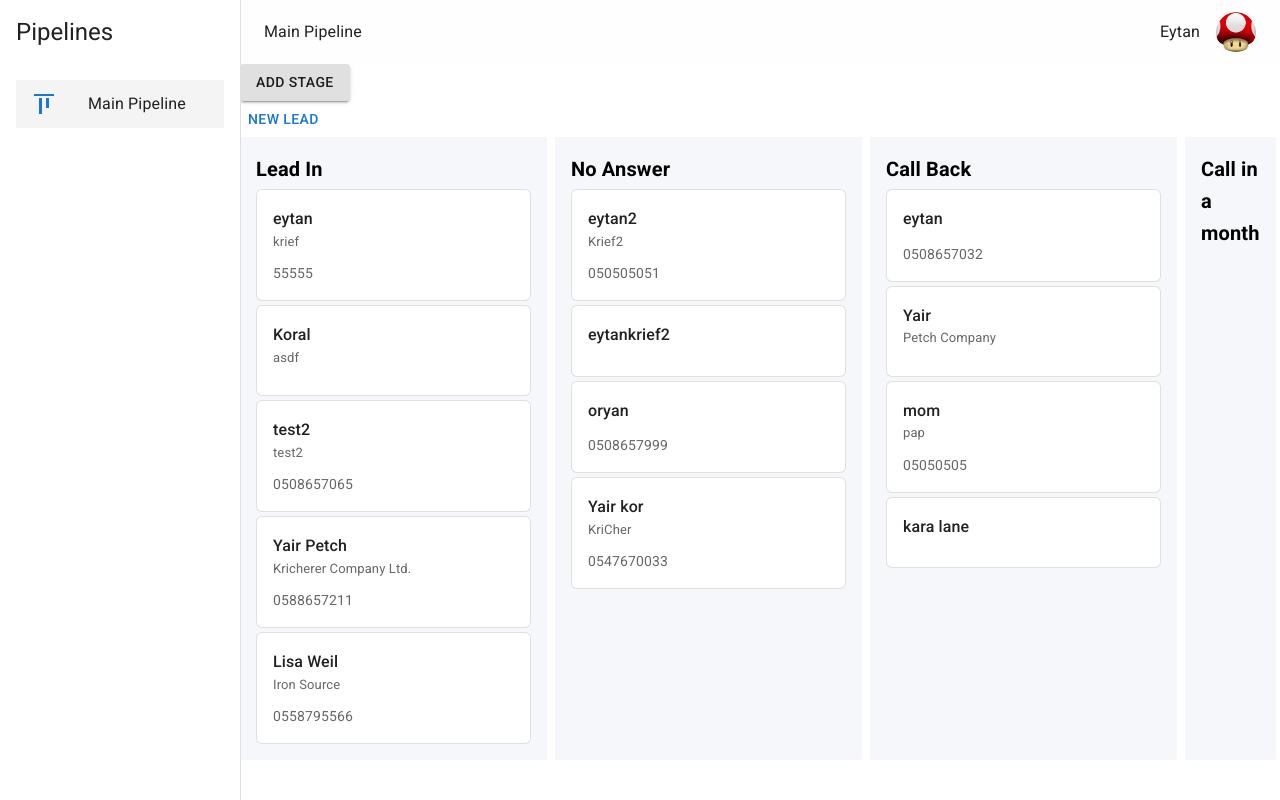
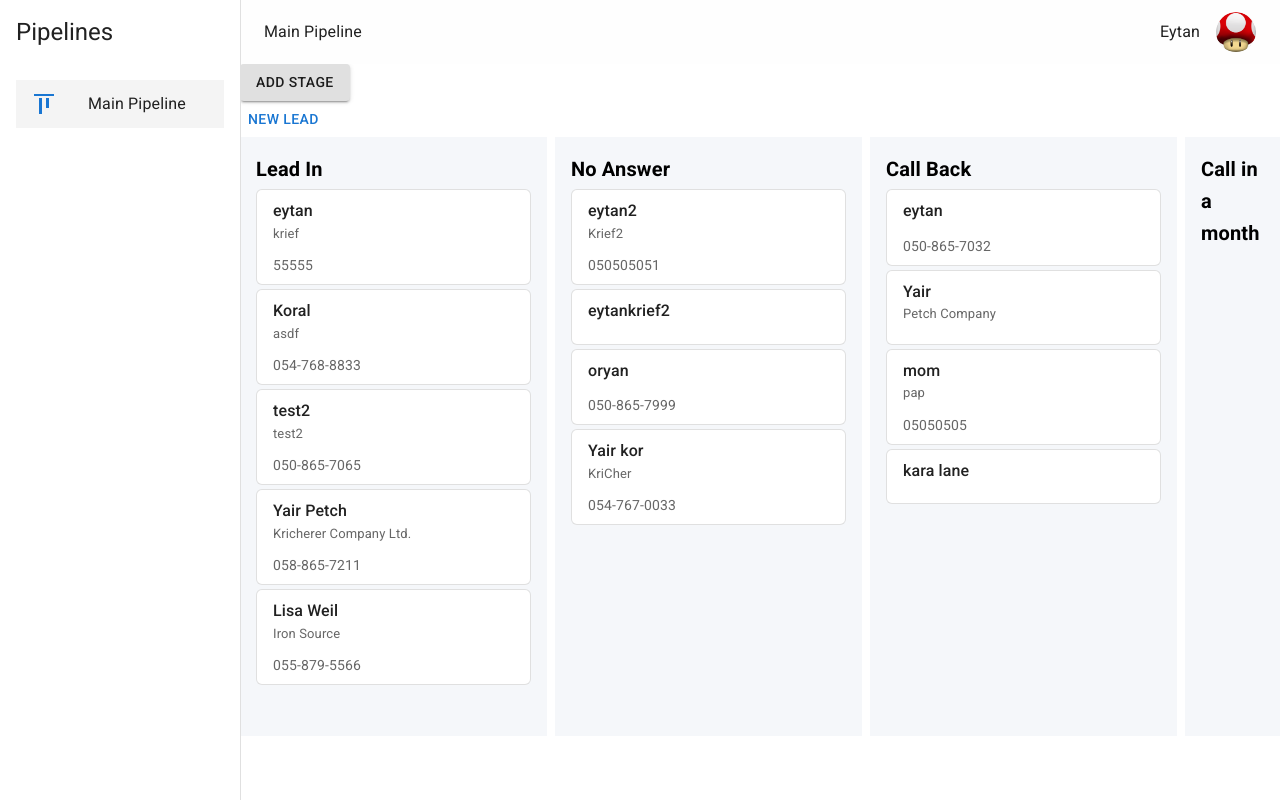
Before and after one commit to Eytan3000/CRM1, a React (Create React App) app: page / in a window 1280 px wide. Shown: the top 800 px of the page. Built offline with nearby package versions, Linux system fonts and the light colour scheme; data requests are answered from the project's data file.

Commit message:
reducing card padding, add Plus leadRenderColumn

```diff
--- a/data/db.json
+++ b/data/db.json
@@ -461,7 +461,7 @@
       "title": "asdf / asdf ",
       "stage": "leadIn",
       "name": "Koral",
-      "phone": "",
+      "phone": "0547688833",
       "email": "",
       "website": "",
       "facebook": "",
--- a/src/components/LeadCard.js
+++ b/src/components/LeadCard.js
@@ -77,22 +77,23 @@ export default function LeadCard({ keyVal, lead, handleDelete, idPassUp }) {
           idPassUp(lead.id);
           history.push('/lead');
         }}>
-        <CardContent>
+        <CardContent
+          sx={{
+            my: -1,
+          }}>
           <Typography variant="h6" fontSize={16} component="div">
             {lead.title}
           </Typography>
           <Typography sx={{ mb: 1.5 }} color="text.secondary" fontSize={13}>
             {lead.company}
           </Typography>
-
           <Typography
             onClick={handleTypographyClick}
             sx={{ fontSize: 14 }}
             color="text.secondary">
             {' '}
-            {lead.phone}
+            {formatPhoneNumber(lead.phone)}
           </Typography>
-
           {/* <Typography variant="body2">
           well meaning and kindly.
           <br />
@@ -170,6 +171,7 @@ export default function LeadCard({ keyVal, lead, handleDelete, idPassUp }) {
         variant="outlined"
         sx={{
           borderRadius: '6px',
+          // m: -0.2,
         }}>
         {card}{' '}
       </Card>
--- /dev/null
+++ b/src/components/leadRender/leadRenderColumn.js
@@ -0,0 +1,5 @@
+import React from 'react';
+
+export default function ComponentName() {
+  return <div>{/* Your component JSX here */}</div>;
+}
--- a/src/pages/LeadsRender.js
+++ b/src/pages/LeadsRender.js
@@ -12,6 +12,7 @@ import AddStagePopper from '../components/AddStagePopper';
 import { loadCards, loadStagesContext } from '../contexts/DbFunctionsContext';
 
 import { deleteLeadFromDb, updateStageToDb } from '../helpers/dbFunctions';
+import { Button } from '@mui/material';
 
 const useStyles = makeStyles((theme) => {
   return {
@@ -31,6 +32,13 @@ const useStyles = makeStyles((theme) => {
     customCard: {
       height: '1px',
       background: '#F00B0B',
+    },
+    myButton: {
+      opacity: 0,
+      transition: 'opacity 0.3s ease-in-out',
+      '&:hover': {
+        opacity: 1,
+      },
     },
   };
 });
@@ -108,6 +116,14 @@ export default function LeadsRender({ idPassUp, stagesPassUp }) {
                 label={convertCamelCaseToSpaces(stage.name)}
               />
               {leadRenderColumn(leads, stage.name)}
+              <Button
+                className={classes.myButton}
+                color="primary"
+                disabled={false}
+                size="small"
+                variant="text">
+                +
+              </Button>
             </Stack>
           );
         })}
```
